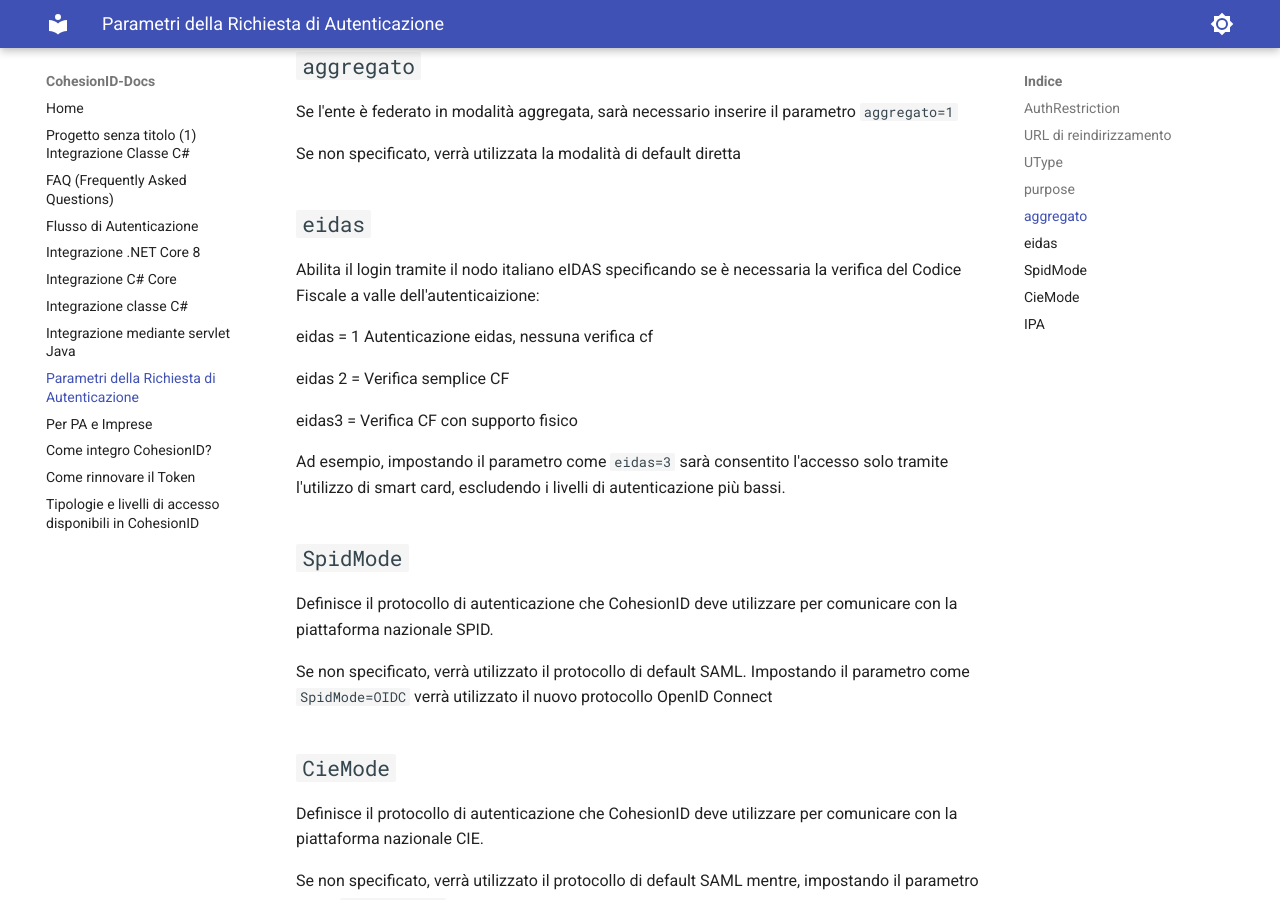
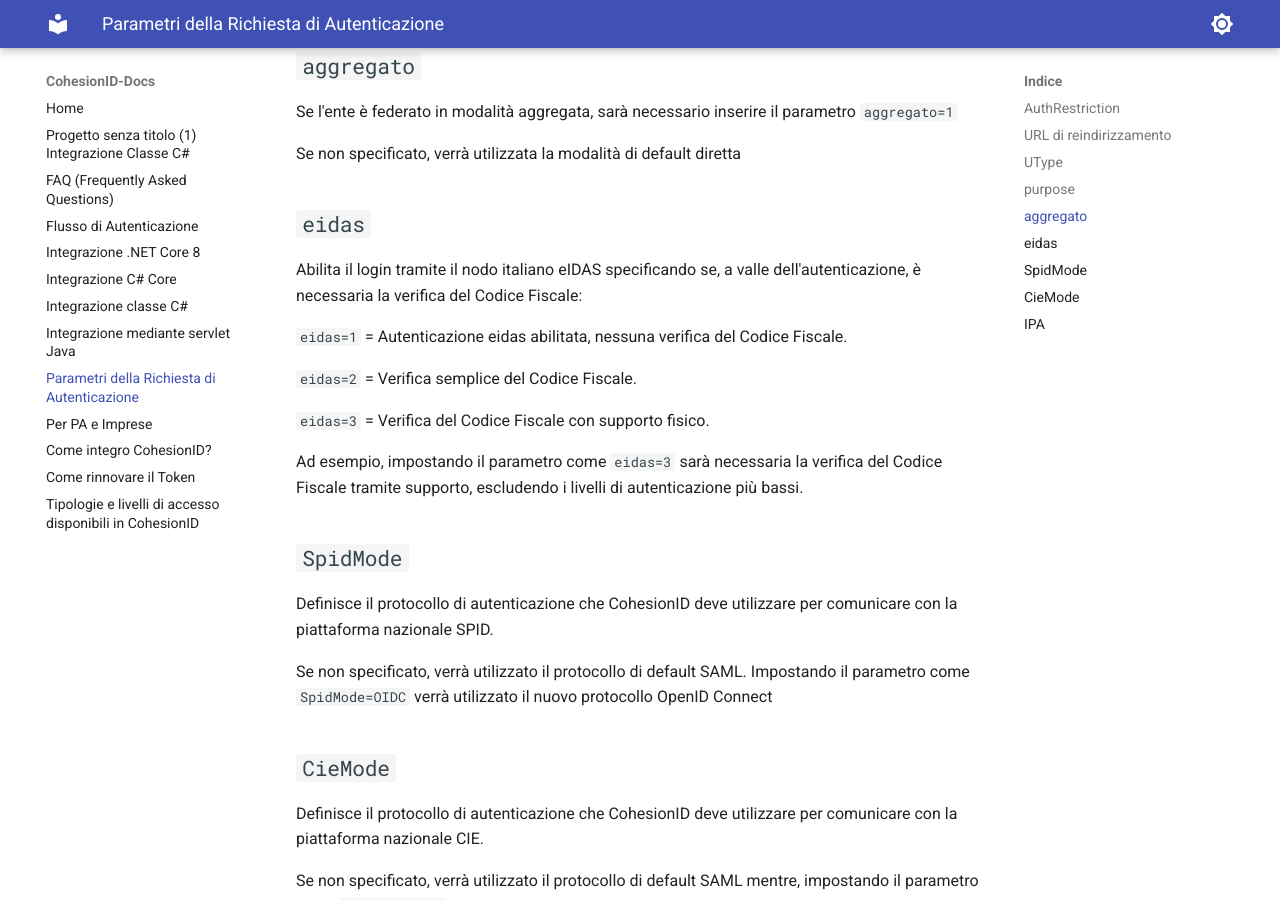
Before and after one commit to DarisCappelletti/CohesionID-Docs, an MkDocs documentation site: the page built from docs/Parametri-della-Richiesta-di-Autenticazione.md, in a window 1280 px wide and 900 px high, scrolled down 2036 px. Built offline with MkDocs 1.6.1 and Material for MkDocs 9.7.7, drawn with Linux system fonts in a browser that asks for light colours.

Commit message:
Update wiki files

```diff
--- a/docs/Parametri-della-Richiesta-di-Autenticazione.md
+++ b/docs/Parametri-della-Richiesta-di-Autenticazione.md
@@ -72,15 +72,16 @@ Se l'ente è federato in modalità aggregata, sarà necessario inserire il param
 Se non specificato, verrà utilizzata la modalità di default diretta
 
 ## `eidas`
-Abilita il login tramite il nodo italiano eIDAS specificando se è necessaria la verifica del Codice Fiscale a valle dell'autenticaizione:
+Abilita il login tramite il nodo italiano eIDAS specificando se, a valle dell'autenticazione, è necessaria la verifica del Codice Fiscale:
 
-eidas = 1 Autenticazione eidas, nessuna verifica cf
+`eidas=1` = Autenticazione eidas abilitata, nessuna verifica del Codice Fiscale.
 
-eidas 2 = Verifica semplice CF
+`eidas=2` = Verifica semplice del Codice Fiscale.
 
-eidas3 = Verifica CF con supporto fisico
+`eidas=3` = Verifica del Codice Fiscale con supporto fisico.
 
-Ad esempio, impostando il parametro come `eidas=3` sarà consentito l'accesso solo tramite l'utilizzo di smart card, escludendo i livelli di autenticazione più bassi.
+Ad esempio, impostando il parametro come `eidas=3` sarà necessaria la verifica del Codice Fiscale tramite supporto, escludendo i livelli di autenticazione più bassi.
+
 ## `SpidMode`
 Definisce il protocollo di autenticazione che CohesionID deve utilizzare per comunicare con la piattaforma nazionale SPID.
 
```
Also changed, not shown: site/Parametri-della-Richiesta-di-Autenticazione/index.html, 1 other file.
